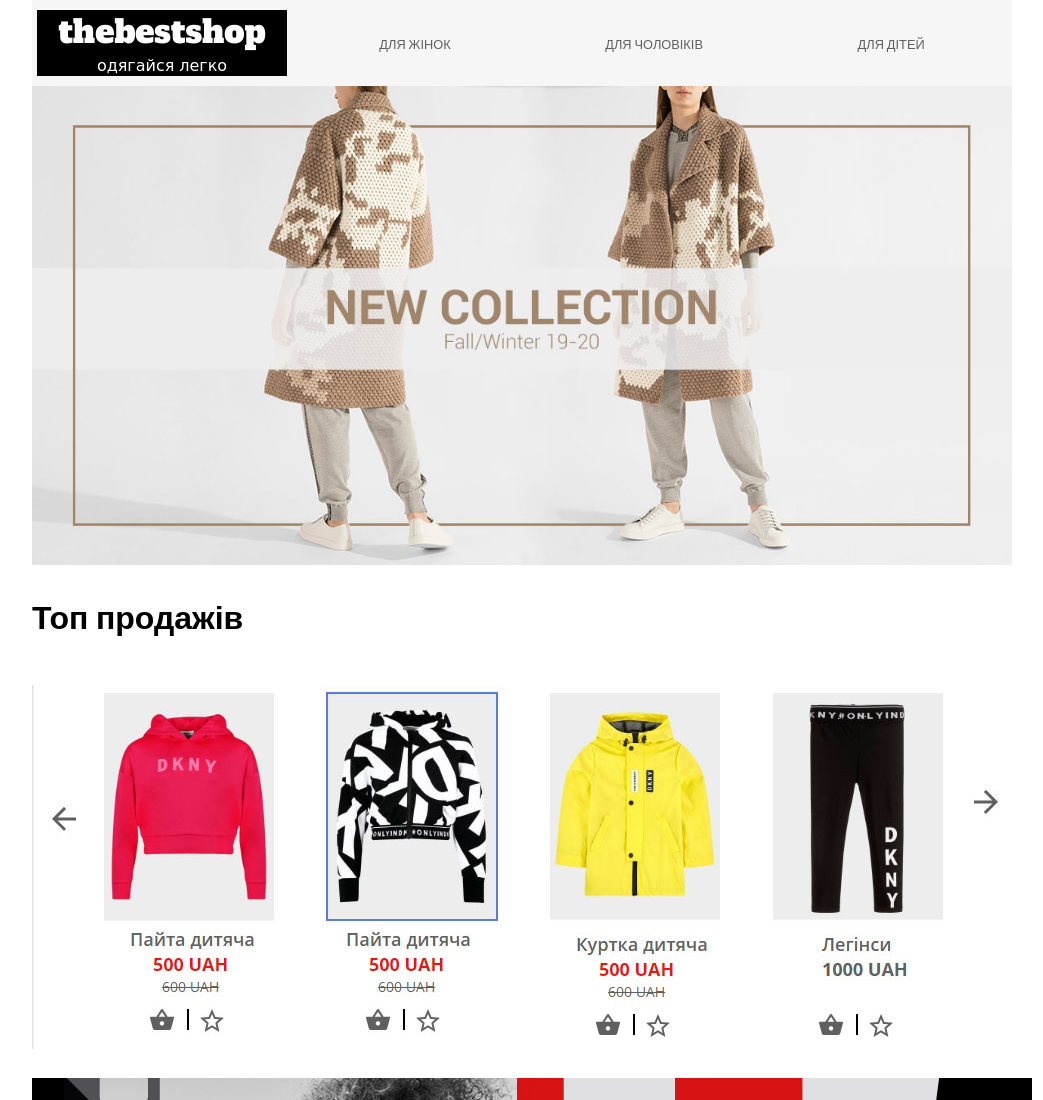
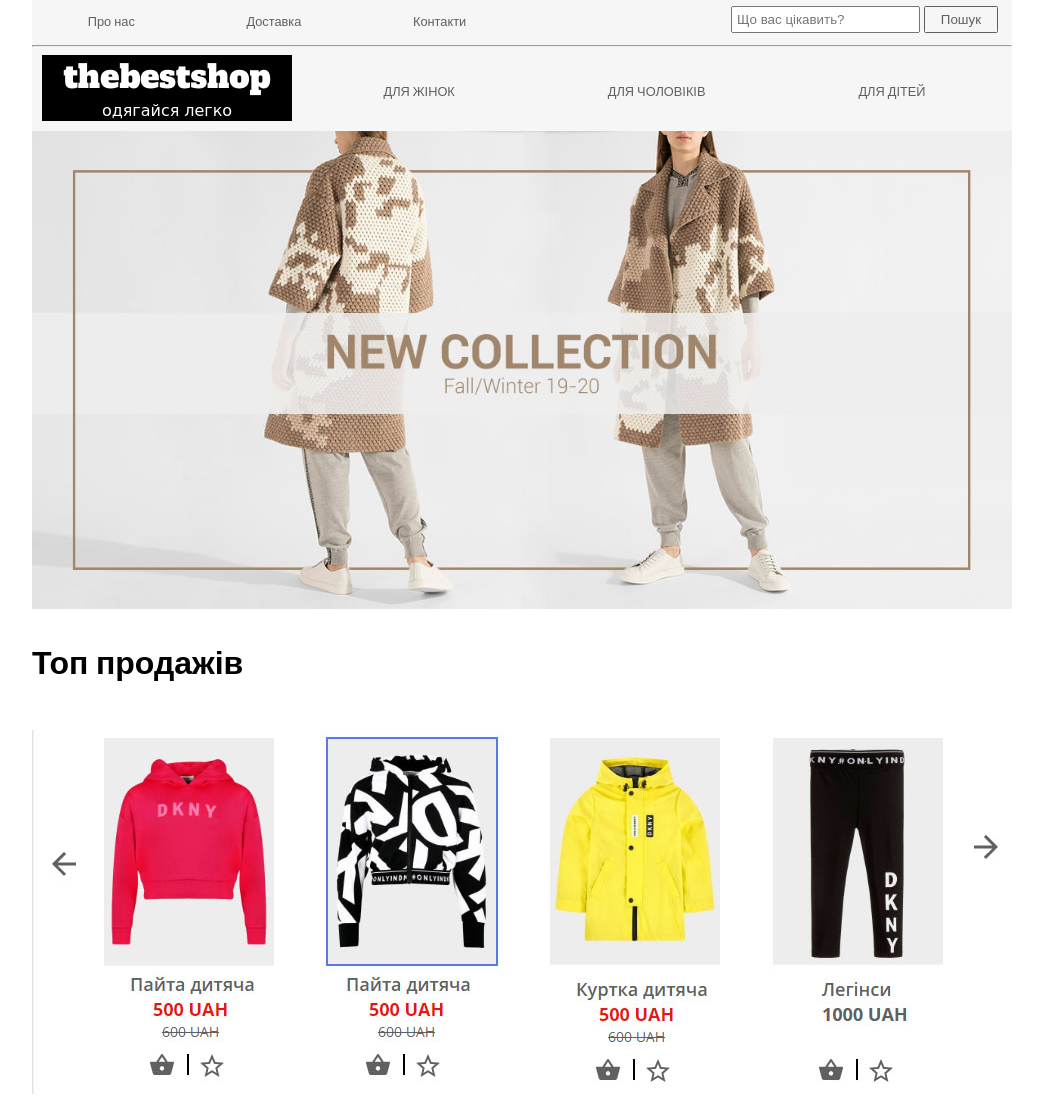
Before and after one commit to klukvinserg/thebestshop, a plain HTML site: page index.html in a window 1280 px wide. Shown: the top 1100 px of the page, without its empty margins (118-1161 px from the left). Drawn offline with Linux system fonts and the light colour scheme.

Commit message:
Change code

```diff
--- a/css/index.css
+++ b/css/index.css
@@ -18,10 +18,59 @@ header nav {
     padding-bottom: 5px;
 
 }
+
+ header nav .menulinetop .menutop li a {
+    text-decoration: none;
+    color: var(--font-color);
+    border: 1px solid transparent;
+    padding: 3px;
+}
+
+header nav .menulinetop .menutop li a:hover {
+    text-shadow: 0 0 .65px #333, 0 0 .65px #333;
+}
+
+ header nav .topline {
+     display: flex;
+     align-items: center;
+ }
+
+ header nav .menulinetop .menutop {
+     display: flex;
+     padding: 0;
+     list-style-type: none;
+     justify-content: space-around;
+     font-size: 0.8rem;
+     margin: 0;
+ }
+
+header nav .menulinetop {
+     width: 50%;
+ }
+
+ header nav .topline .formsearch {
+     text-align: right;
+     padding-right: 10px;
+ }
+
+ header nav .topline .formsearch {
+        flex: 1;
+ }
+
+ header nav .topline .formsearch p {
+       margin: 0;
+ }
+
+ header nav .menumain {
+     display: flex;
+     align-items: center;
+ }
+
+
 header nav .logobackground {
     background-color: black;
     width: 250px;
-    margin: 5px auto;
+    margin: 0 5px 5px 10px;
 }
 
 header nav .logobackground .logomain {
@@ -47,35 +96,78 @@ header nav div .menu {
     margin: 10px;
 }
 
+header nav .menumain .menuline {
+    flex:1;
+}
+
 header nav div .menu li a {
     text-decoration: none;
     color: var(--font-color);
     text-transform: uppercase;
-    border: 1px solid transparent;
+    border: 2px solid transparent;
     padding: 3px;
 }
 
 header nav .menu li a:hover {
-    border: 1px solid var(--font-color);
+    border: 2px solid var(--font-color);
     text-shadow: 0 0 .65px #333, 0 0 .65px #333;
-}
-
-
-@media (min-width: 600px) {
-    header nav {
-        display: flex;
-        align-items: center;
-    }
-    header nav .logobackground {
-        background-color: black;
-        width: 250px;
-        margin: 5px 5px;
-    }
-    header nav .menuline {
-        flex: 1;
-    }
 }
 
 header .slide img {
      width: 100%;
     }
+
+@media (max-width: 600px) {
+    header nav .topline {
+        display: none;
+    }
+
+    header nav hr {
+        display: none;
+    }
+
+    header nav .menuline {
+        display: none;
+    }
+
+    header nav .logobackground {
+    background-color: black;
+    width: 250px;
+    margin: 5px auto;
+    }
+}
+
+.button {
+    display: inline-block;
+    padding: 0.35em 1.2em;
+    border: 0.1em solid var(--font-color);
+    margin: 0 0.3em 0.3em 0;
+    border-radius: 0.12em;
+    box-sizing: border-box;
+    text-decoration: none;
+    font-weight: 300;
+    color: var(--font-color);
+    text-align: center;
+    transition: all 0.2s;
+    background-color: transparent;
+}
+
+.button:hover {
+    color: white;
+    background-color: black;
+    cursor: pointer;
+}
+
+.card-button {
+    border-color: black;
+    color: black;
+}
+
+.card-button:hover {
+    background-color: black;
+    color: white;
+}
+
+.inputhight {
+    padding: 0.3em;
+}
--- a/index.html
+++ b/index.html
@@ -10,6 +10,33 @@
     <body>
         <header>
             <nav>
+                <div class=topline>
+                    <div class="menulinetop">
+                        <ul class="menutop">
+                            <li>
+                                <a href="index.html">Про нас</a>
+                            </li>
+                            <li>
+                                <a href="delivery.html">Доставка</a>
+                            </li>
+                            <li>
+                                <a href="contact.html">Контакти</a>
+                            </li>
+                        </ul>
+                    </div>
+                    <div class="formsearch">
+                        <form>
+                            <label>
+                                <p>
+                                    <input type="search" name="q" class="inputhight" placeholder="Що вас цікавить?">
+                                    <input type="submit" value="Пошук" class="button">
+                                </p>
+                            </label>
+                        </form>
+                    </div>
+                </div>
+                <hr>
+                <div class="menumain">
                 <div class="logobackground">
                     <div class="logomain">thebestshop</div>
                     <div class="logounder">одягайся легко</div>
@@ -26,6 +53,7 @@
                             <a href="index.html">Для дітей</a>
                         </li>
                     </ul>
+                </div>
                 </div>
             </nav>
             <div class="slide">
```
